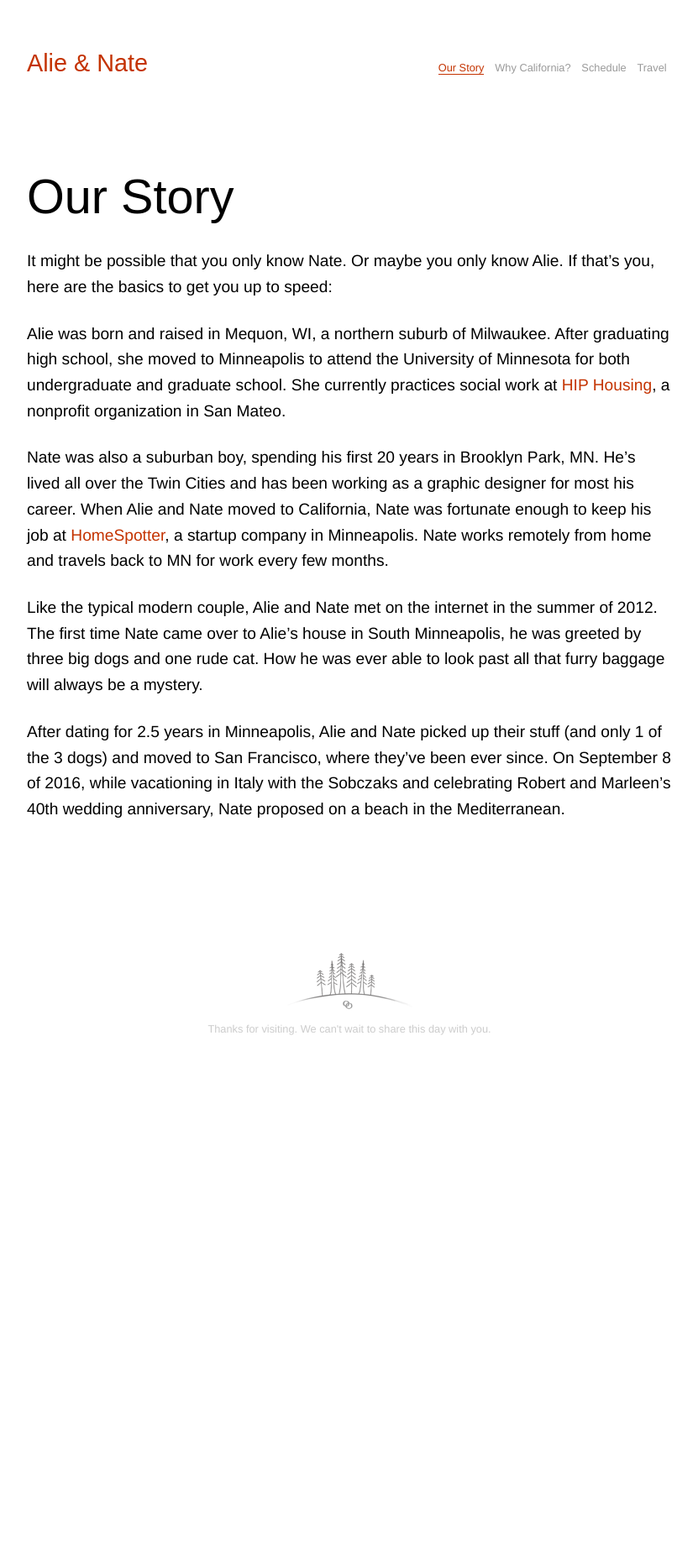
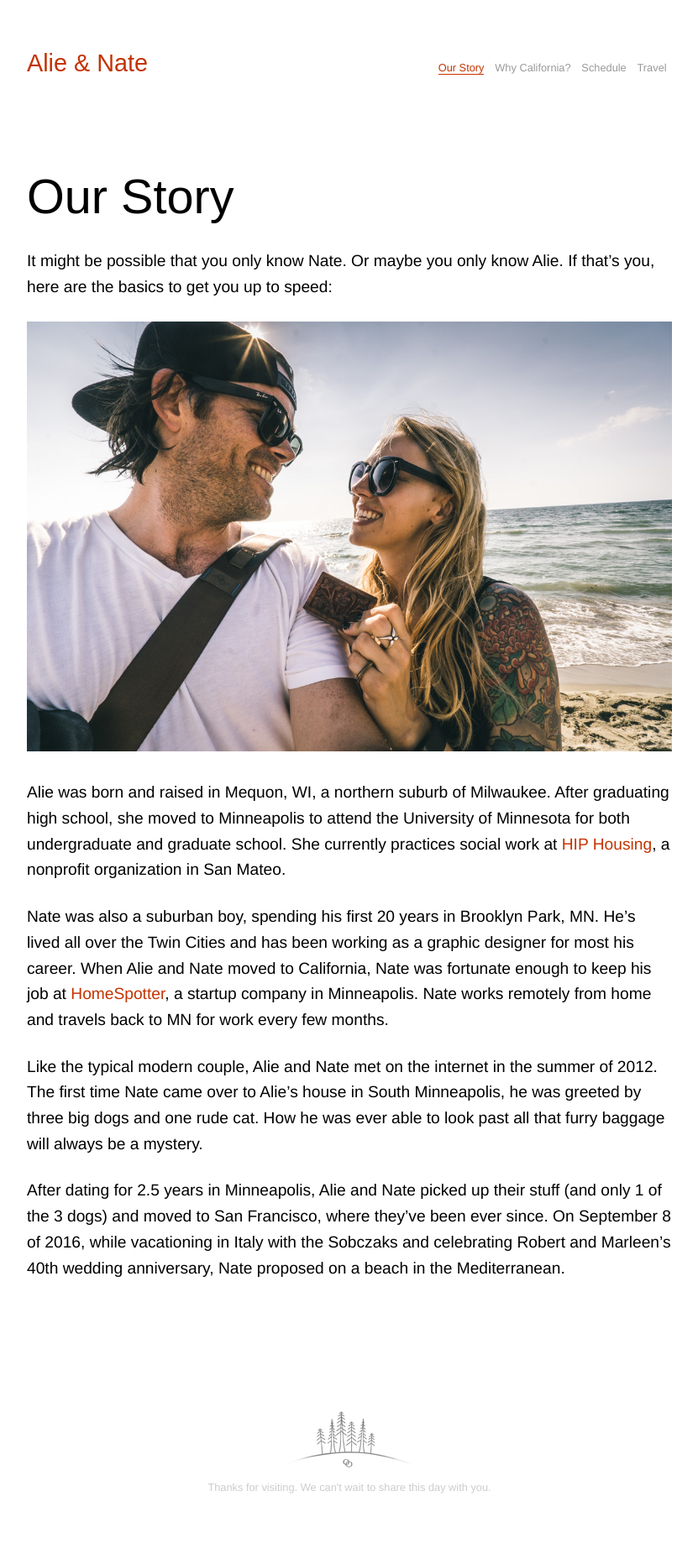
Before and after one commit to nkadlac/alieplusnate.com, a Jekyll site: the page built from story.md, in a window 1280 px wide. Shown: the whole page at 84% size, without its empty margins (224-1055 px from the left). Built offline with Jekyll 4.4.1, drawn with Linux system fonts in a browser that asks for light colours; some web fonts are replaced; before the commit the page ends 1316 px from its top, so only the background shows below that.

Commit message:
Updated Story

```diff
--- a/story.md
+++ b/story.md
@@ -7,6 +7,8 @@ layout: page
 
 It might be possible that you only know Nate. Or maybe you only know Alie. If that's you, here are the basics to get you up to speed:
 
+![alie_nate_beach.jpg](/uploads/alie_nate_beach.jpg)
+
 Alie was born and raised in Mequon, WI, a northern suburb of Milwaukee. After graduating high school, she moved to Minneapolis to attend the University of Minnesota for both undergraduate and graduate school. She currently practices social work at [HIP Housing](http://hiphousing.org), a nonprofit organization in San Mateo.
 
 Nate was also a suburban boy, spending his first 20 years in Brooklyn Park, MN. He's lived all over the Twin Cities and has been working as a graphic designer for most his career. When Alie and Nate moved to California, Nate was fortunate enough to keep his job at [HomeSpotter](http://homespotter.com), a startup company in Minneapolis. Nate works remotely from home and travels back to MN for work every few months.
```
